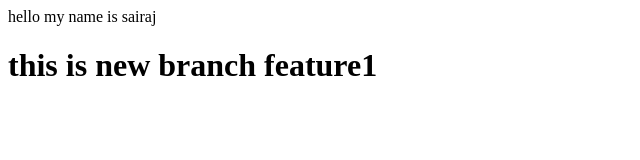
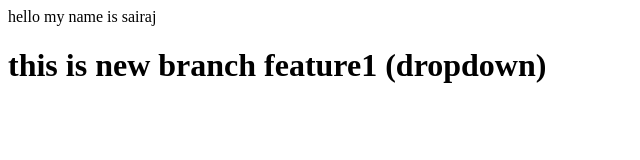
Before and after one commit to Levikraj/localrepo, a plain HTML site: page local_repo/index.html in a window 1280 px wide. Shown: the whole page, without its empty margins (0-640 px from the left). Drawn offline with Linux system fonts and the light colour scheme.

```diff
--- a/local_repo/index.html
+++ b/local_repo/index.html
@@ -1,2 +1,2 @@
 <p> hello my name is sairaj </p>
-<h1>this is new branch feature1 </h1>
+<h1>this is new branch feature1 (dropdown)</h1>
```
